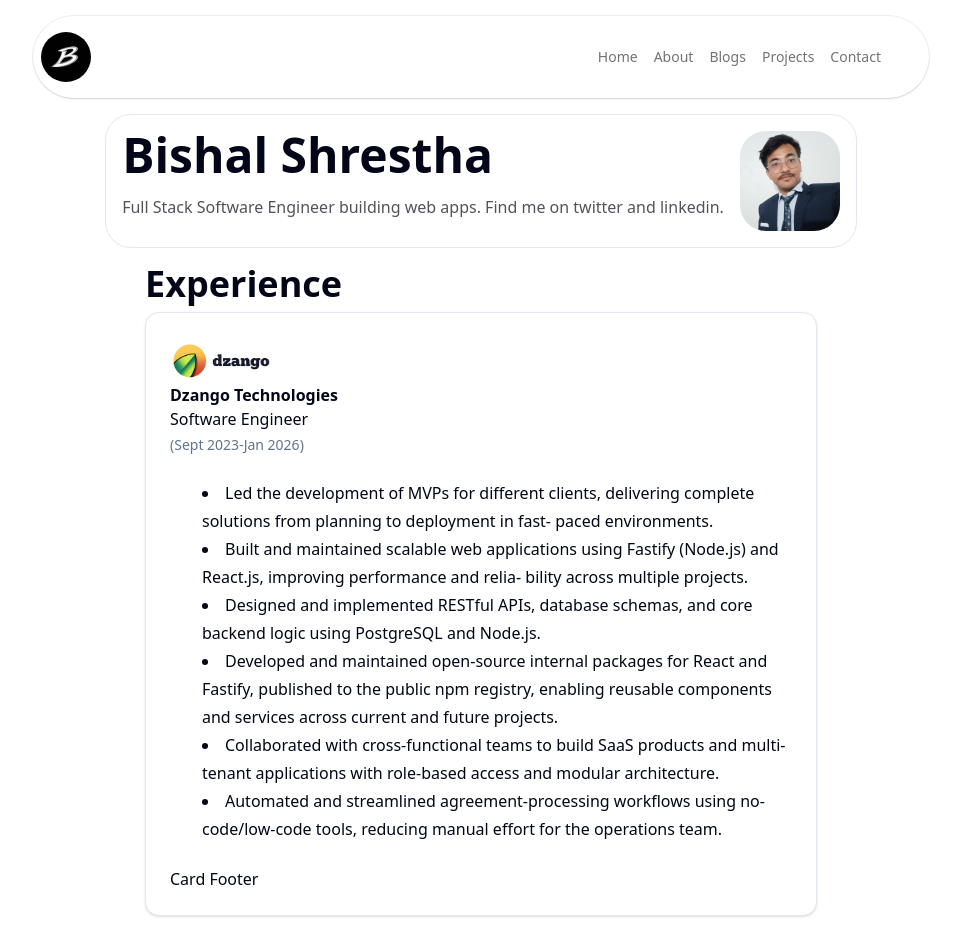
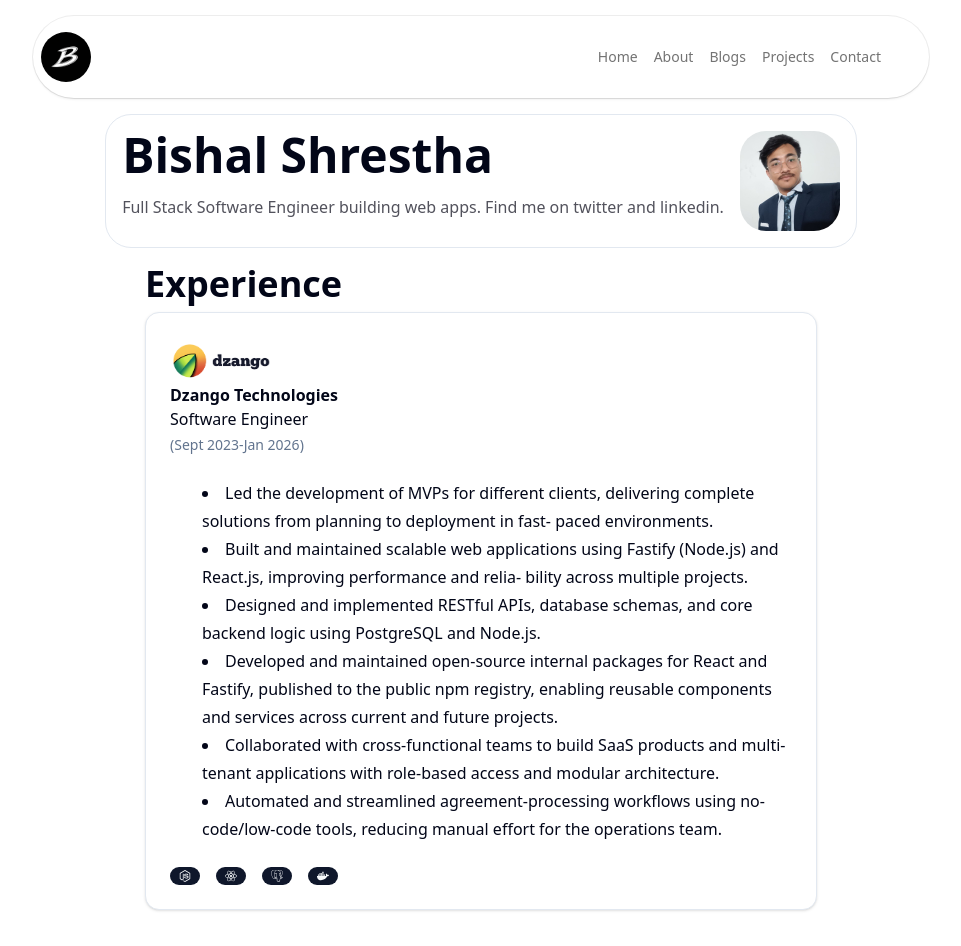
Before and after one commit to bishalshrestha013/portfolio-site, a Next.js app: page / in a window 1280 px wide. Shown: the top 946 px of the page, without its empty margins (159-1120 px from the left). Built offline with nearby package versions, Linux system fonts and the light colour scheme.

Commit message:
feat: add experience footer section

```diff
--- a/app/components/experience.tsx
+++ b/app/components/experience.tsx
@@ -1,6 +1,5 @@
 import {
   Card,
-  CardAction,
   CardContent,
   CardDescription,
   CardFooter,
@@ -10,6 +9,9 @@
 import Image from "next/image";
 import dzangoLogo from "@/public/assets/dzango-logo.png";
 import Link from "next/link";
+import { FaNodeJs, FaReact, FaDocker } from "react-icons/fa";
+import { SiPostgresql } from "react-icons/si";
+import { Badge } from "@/components/ui/badge";
 
 const Experience = () => {
   return (
@@ -67,8 +69,19 @@
             team.
           </li>
         </CardContent>
-        <CardFooter>
-          <p>Card Footer</p>
+        <CardFooter className="flex gap-4">
+          <Badge>
+            <FaNodeJs />
+          </Badge>
+          <Badge>
+            <FaReact />
+          </Badge>
+          <Badge>
+            <SiPostgresql />
+          </Badge>
+          <Badge>
+            <FaDocker />
+          </Badge>
         </CardFooter>
       </Card>
     </div>
--- /dev/null
+++ b/components/ui/badge.tsx
@@ -0,0 +1,48 @@
+import * as React from "react"
+import { cva, type VariantProps } from "class-variance-authority"
+import { Slot } from "radix-ui"
+
+import { cn } from "@/lib/utils"
+
+const badgeVariants = cva(
+  "inline-flex items-center justify-center rounded-full border border-transparent px-2 py-0.5 text-xs font-medium w-fit whitespace-nowrap shrink-0 [&>svg]:size-3 gap-1 [&>svg]:pointer-events-none focus-visible:border-ring focus-visible:ring-ring/50 focus-visible:ring-[3px] aria-invalid:ring-destructive/20 dark:aria-invalid:ring-destructive/40 aria-invalid:border-destructive transition-[color,box-shadow] overflow-hidden",
+  {
+    variants: {
+      variant: {
+        default: "bg-primary text-primary-foreground [a&]:hover:bg-primary/90",
+        secondary:
+          "bg-secondary text-secondary-foreground [a&]:hover:bg-secondary/90",
+        destructive:
+          "bg-destructive text-white [a&]:hover:bg-destructive/90 focus-visible:ring-destructive/20 dark:focus-visible:ring-destructive/40 dark:bg-destructive/60",
+        outline:
+          "border-border text-foreground [a&]:hover:bg-accent [a&]:hover:text-accent-foreground",
+        ghost: "[a&]:hover:bg-accent [a&]:hover:text-accent-foreground",
+        link: "text-primary underline-offset-4 [a&]:hover:underline",
+      },
+    },
+    defaultVariants: {
+      variant: "default",
+    },
+  }
+)
+
+function Badge({
+  className,
+  variant = "default",
+  asChild = false,
+  ...props
+}: React.ComponentProps<"span"> &
+  VariantProps<typeof badgeVariants> & { asChild?: boolean }) {
+  const Comp = asChild ? Slot.Root : "span"
+
+  return (
+    <Comp
+      data-slot="badge"
+      data-variant={variant}
+      className={cn(badgeVariants({ variant }), className)}
+      {...props}
+    />
+  )
+}
+
+export { Badge, badgeVariants }
--- a/package.json
+++ b/package.json
@@ -18,6 +18,7 @@
     "radix-ui": "^1.4.3",
     "react": "19.2.3",
     "react-dom": "19.2.3",
+    "react-icons": "^5.5.0",
     "tailwind-merge": "^3.4.0"
   },
   "devDependencies": {
```
Also changed, not shown: 1 other file (tests, documents, lock files or other folders).
